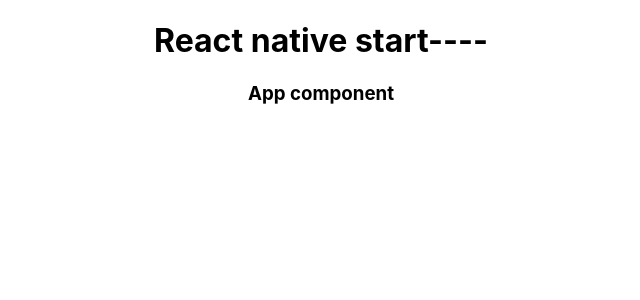
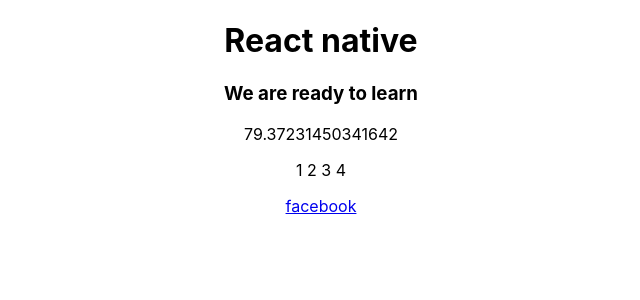
Before and after one commit to mahidulmisbah/learn-react, a React (Create React App) app: page / in a window 1280 px wide. Shown: the top 300 px of the page, without its empty margins (319-959 px from the left). Built offline with nearby package versions, Linux system fonts and the light colour scheme.

Commit message:
The net ninja Lecture #4

```diff
--- a/src/App.js
+++ b/src/App.js
@@ -2,10 +2,18 @@ import logo from './logo.svg';
 import './App.css';
 
 function App() {
+  const title  =  'React native';
+  const msg = 'We are ready to learn';
+  const like = 50;
+  const msg2 = 'like avobe 50'
+  var fb = "https://facebook.com";
   return (
     <div className="App">
-      <h1>React native start----</h1>
-      <h3>App component</h3>
+      <h1>{title}</h1>
+      <h3>{msg}</h3>
+      <p>{Math.random()*100}</p>
+      <p>{[1,' ',2,' ',3,' ',4]}</p>
+      <a href={fb}>facebook</a>
     </div>
   );
 }
```
